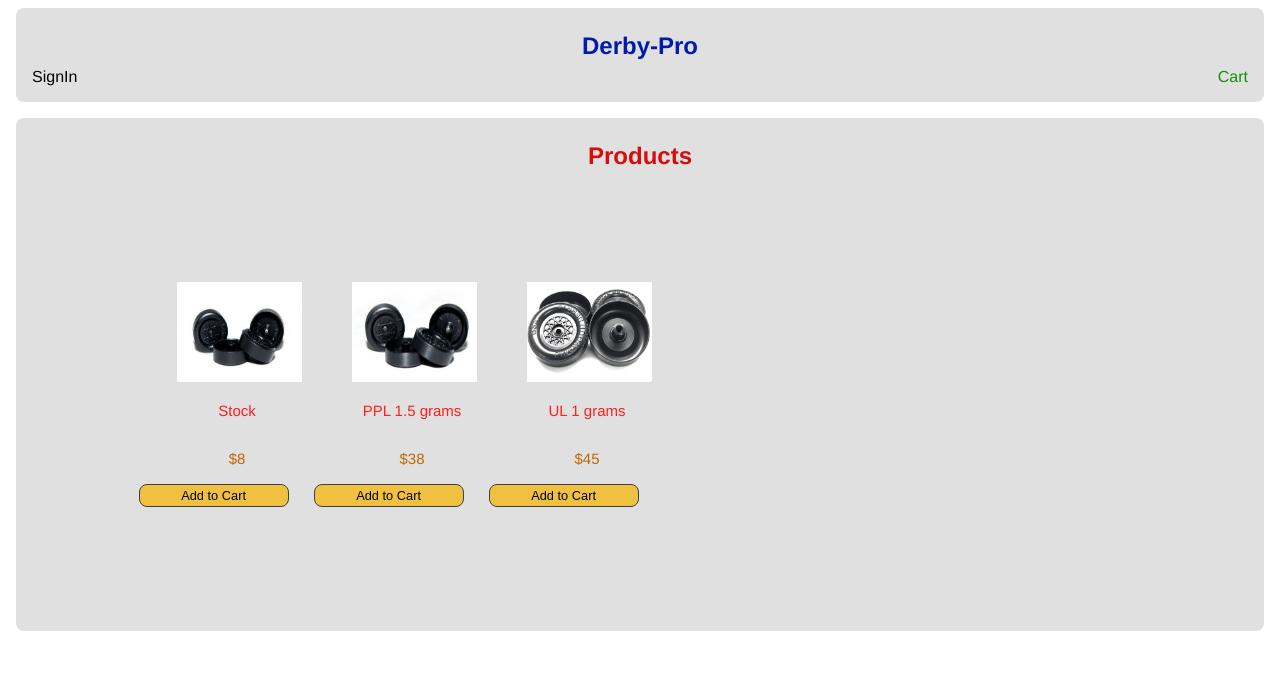
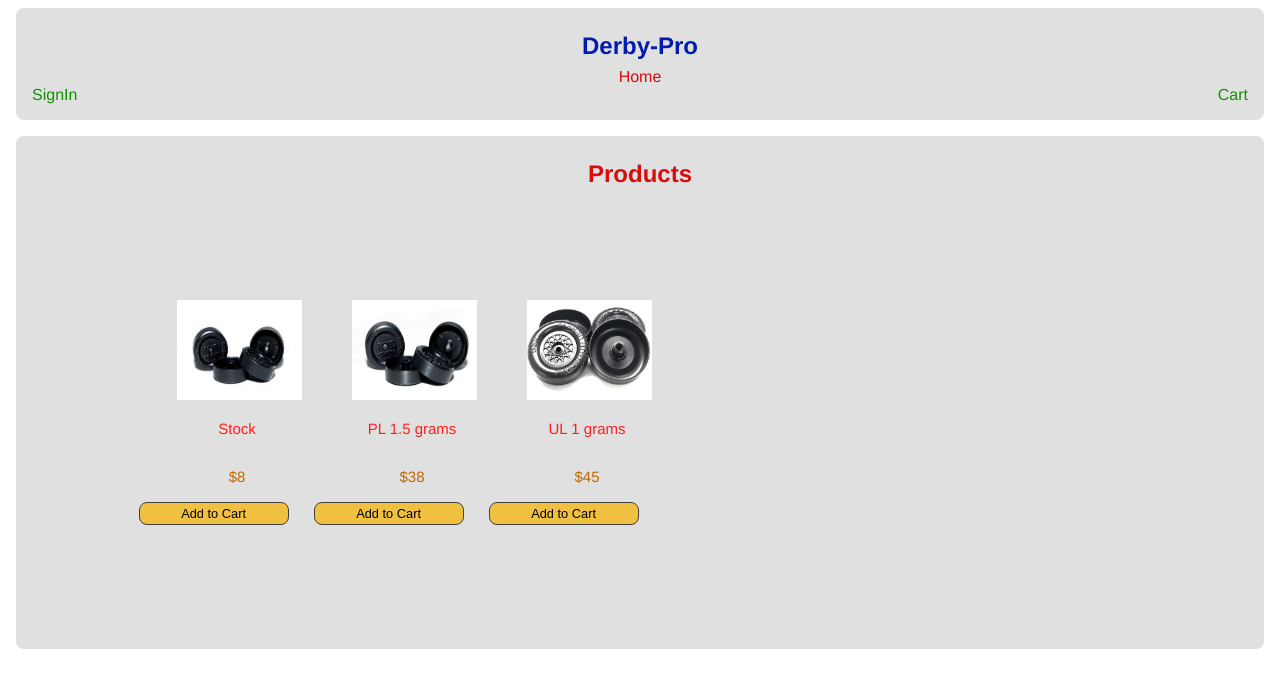
Before and after one commit to bretathompson/React-Final-Project, a React (Create React App) app: page /wheels in a window 1280 px wide. Shown: the top 688 px of the page. Built offline with nearby package versions, Linux system fonts and the light colour scheme; no server answers; the database is empty.

Commit message:
updated 3

```diff
--- a/src/components/dashboard/Header.js
+++ b/src/components/dashboard/Header.js
@@ -11,6 +11,9 @@ export default function Header(props) {
         <a href="#/">
           <h1 className='shoppingcart'>Derby-Pro</h1>
         </a>
+      </div>
+      <div>
+      <Link className='home' to="/" href="">Home</Link>
       </div>
       <div>
         <a className='cart' href="#/cart">
--- a/src/components/dashboard/Wheels.js
+++ b/src/components/dashboard/Wheels.js
@@ -44,7 +44,7 @@ function Wheels() {
                     <img className={Wheelscss.productarticlethumbnail} src={imgProLight} />
                     </figure>
                     <header>
-                    <span className={Wheelscss.productarticlename}>PPL 1.5 grams</span>
+                    <span className={Wheelscss.productarticlename}>PL 1.5 grams</span>
                     </header>
                     <p className={Wheelscss.productarticleprice}>$38</p>
                     <div className={Wheelscss.addtocartbutton}>
--- a/src/index.css
+++ b/src/index.css
@@ -52,13 +52,20 @@ a {
 text-align: center;
 }
 
+.home {
+ display: flex;
+ flex-direction: row;
+ justify-content: center;
+ color: #d80c0c;
+}
+
 .cart{
   float: right;
    color: rgb(18, 145, 1);
 }
 
 .signin{
-  color: rgb(2, 2, 2);
+  color: rgb(18, 145, 1);
 }
 
 .price{
```
Also changed, not shown: src/components/dashboard/Basket.js (line endings or trailing spaces).
